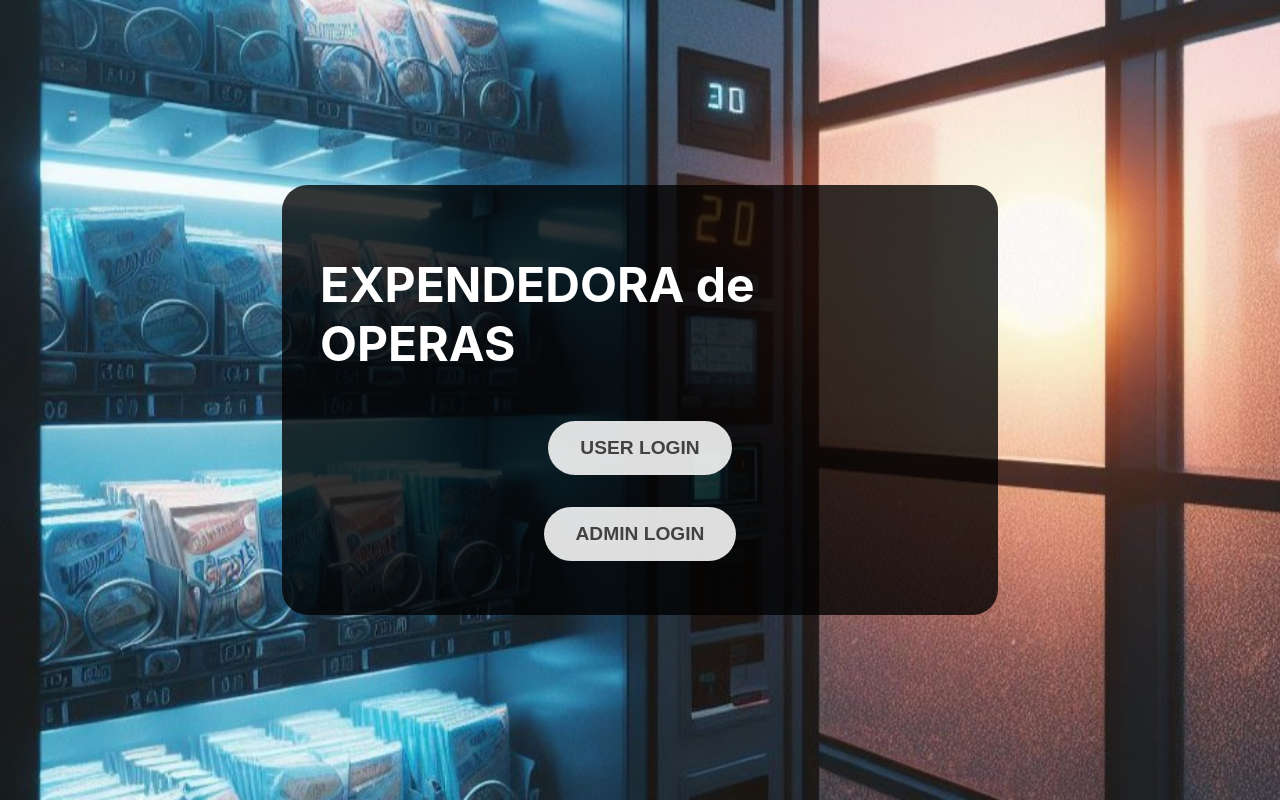
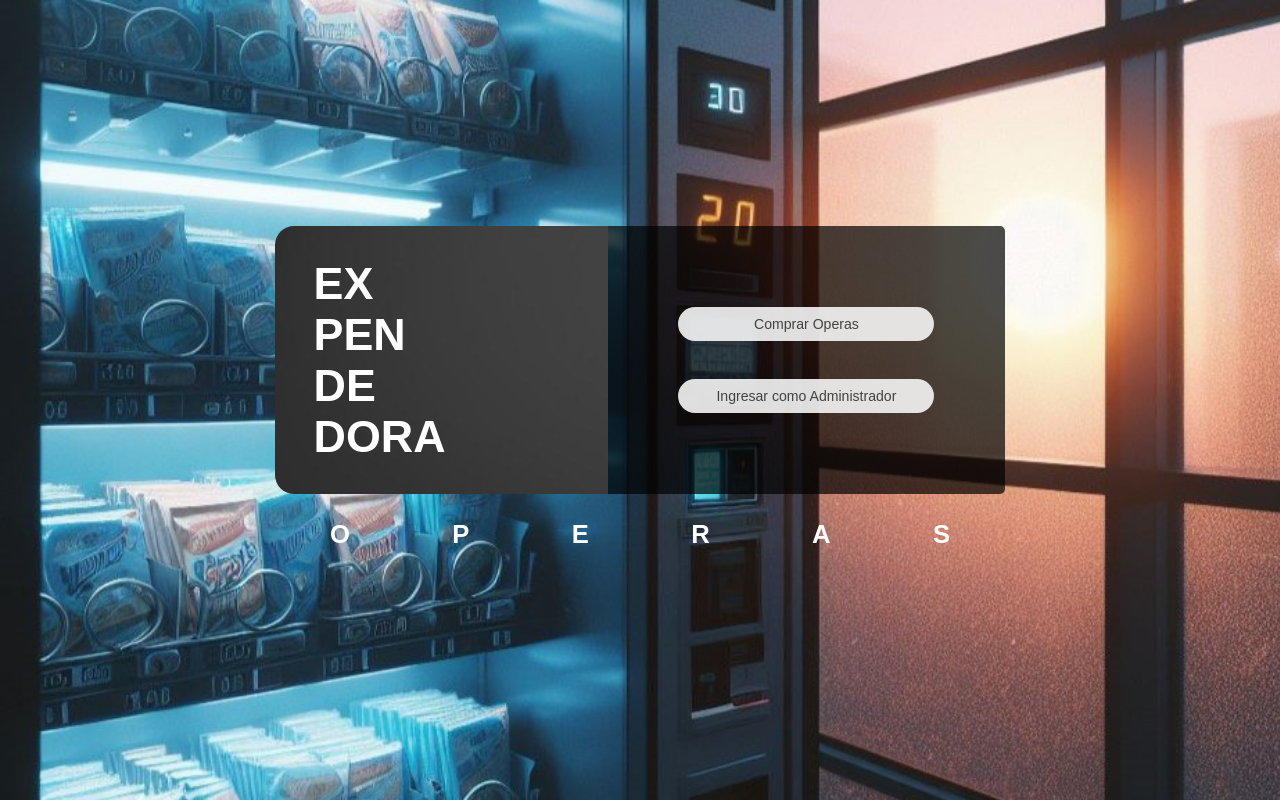
Before and after one commit to pedrojschmidt/expendedora-operas, a React (Create React App) app: page / in a window 1280 px wide. Built offline with nearby package versions, Linux system fonts and the light colour scheme.

Commit message:
Many changes 2

```diff
--- a/src/pages/landing/LandingPage.css
+++ b/src/pages/landing/LandingPage.css
@@ -2,43 +2,103 @@
     display: flex;
     align-items: center;
     justify-content: center;
+    flex-direction: column;
     height: 100vh;
     background-image: url("../../images/wallpaper1.jpeg");
     background-size: cover;
+    font-family: 'Montserrat', sans-serif !important;
 }
 
 .landing-container {
-    width: 50%;
-    background-color: rgba(0, 0, 0, 0.79);
+    width: 100vw;
+    height: 15vw;
+    display: flex;
+    justify-content: center;
+    align-content: center;
+    margin-top: -2vw;
+}
+
+.landing-container-1 {
+    height: 100%;
+    width: 20%;
+    background-image: url("../../images/black-gradient.png");
+    display: flex;
+    align-items: start;
+    justify-content: center;
+    flex-direction: column;
+    padding: 3vw;
+    overflow: hidden;
+    border-bottom-left-radius: 1.5vw;
+    border-top-left-radius: 1.5vw;
+}
+
+.landing-container-2 {
+    height: 100%;
+    width: 25%;
+    background-color: rgba(0,0,0,0.7);
     display: flex;
     align-items: center;
     justify-content: center;
     flex-direction: column;
-    border-radius: 2vw;
+    gap: 1vw;
     padding: 3vw;
+    border-bottom-right-radius: 0.4vw;
+    border-top-right-radius: 0.4vw;
+
 }
 
 h1 {
-    font-size: 3rem;
-    margin-bottom: 2rem;
+    font-size: 3.5vw;
     color: #ffffff;
+    margin: 0;
+}
+
+h2 {
+    font-size: 2vw;
+    color: #ffffff;
+    margin: 0;
 }
 
 button {
-    padding: 1rem 2rem;
+    padding: 0.7vw 2vw;
     border: none;
-    border-radius: 2rem;
-    font-size: 1.2rem;
-    font-weight: bold;
-    text-transform: uppercase;
+    border-radius: 5vw;
+    font-size: 1.1vw;
+    font-weight: 500;
     color: #424242;
     background-color: rgba(246, 246, 246, 0.9);
     cursor: pointer;
     transition: all 0.2s ease-in-out;
-    margin: 1rem;
+    margin: 1vw;
+    width: 80%;
 }
 
 button:hover {
     transform: scale(1.05);
     background-color: #ffffff;
 }
+
+.landing-bottom-container {
+    width: 100%;
+    display: flex;
+    align-items: center;
+    justify-content: center;
+    gap: 8vw;
+    margin-top: 8vw;
+}
+
+.hover-box {
+    display: none;
+    /*position: absolute;*/
+    /*background-color: #000049;*/
+    color: white;
+    border-radius: 5px;
+    top: 50%;
+    left: -5%;
+    font-size: 2vw;
+}
+
+.heading:hover + .hover-box {
+    display: block;
+
+}
--- a/src/pages/landing/LandingPage.js
+++ b/src/pages/landing/LandingPage.js
@@ -9,9 +9,27 @@ const LandingPage = () => {
     return (
         <div className="landing">
             <div className="landing-container">
-                <h1>EXPENDEDORA de OPERAS</h1>
-                <button onClick={() => {navigate('/home')}} >User Login</button>
-                <button onClick={() => {navigate('/admin-login')}} >Admin Login</button>
+                <div className="landing-container-1">
+                    <h1>EX</h1>
+                    <h1>PEN</h1>
+                    <h1>DE</h1>
+                    <h1 className="heading">DORA</h1>
+                    <div className="hover-box">
+                        <span>La exploradora</span>
+                    </div>
+                </div>
+                <div className="landing-container-2">
+                    <button onClick={() => {navigate('/home')}} >Comprar Operas</button>
+                    <button onClick={() => {navigate('/admin-login')}} >Ingresar como Administrador</button>
+                </div>
+            </div>
+            <div className="landing-bottom-container">
+                <h2>O</h2>
+                <h2>P</h2>
+                <h2>E</h2>
+                <h2>R</h2>
+                <h2>A</h2>
+                <h2>S</h2>
             </div>
         </div>
     )
```
Also changed, not shown: src/images/black-gradient.png (added).
